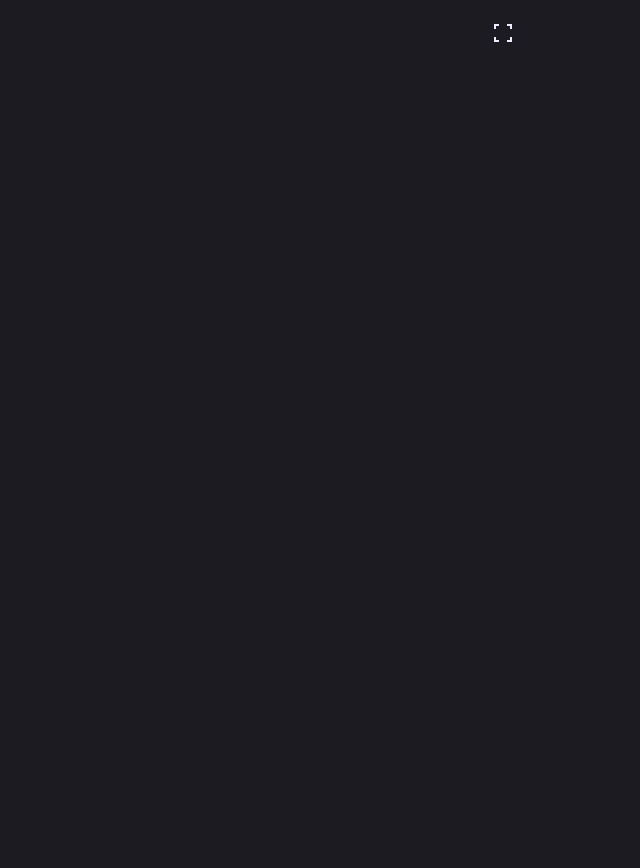
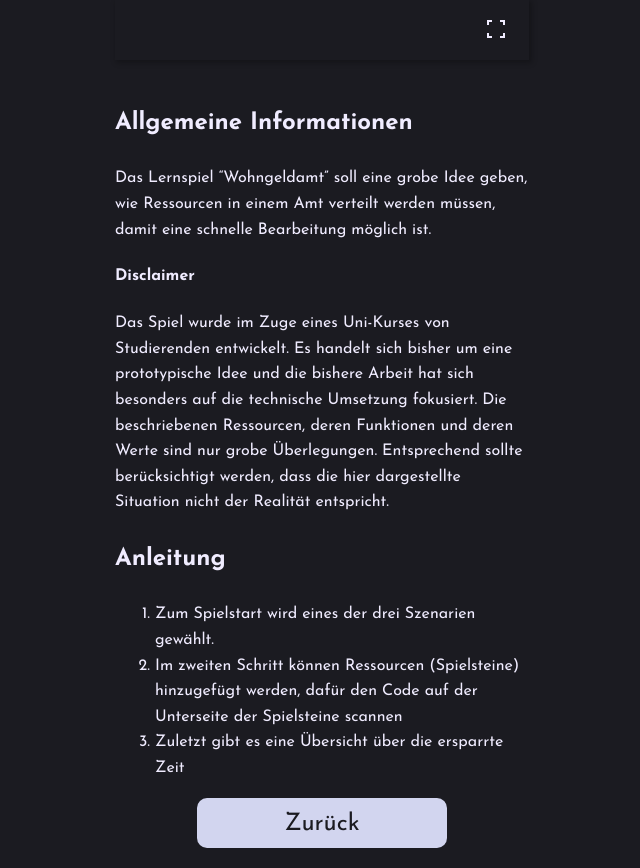
Before and after one commit to skatefasteatass/modellamt, a Vue app: page /info in a window 1280 px wide. Before the commit this address had no page. Shown: the whole page, without its empty margins (318-958 px from the left). Before the commit the page ends 800 px from the top, so only its background shows below. Built offline with nearby package versions, Linux system fonts and the light colour scheme.

Commit message:
better strcuture for header

```diff
--- a/src/App.vue
+++ b/src/App.vue
@@ -1,8 +1,8 @@
 <script setup>
-import { ref, computed, onMounted, onUpdated } from 'vue';
-import { useRoute } from 'vue-router';
-import { useFullscreen } from '@vueuse/core';
-import IconFullscreen from './components/icons/IconFullscreen.vue';
+import { ref, computed, onMounted, onUpdated } from "vue";
+import { useRoute } from "vue-router";
+import { useFullscreen } from "@vueuse/core";
+import IconFullscreen from "./components/icons/IconFullscreen.vue";
 
 const el = ref(null);
 const { isFullscreen, enter, exit, toggle } = useFullscreen(el);
@@ -10,47 +10,61 @@ const { isFullscreen, enter, exit, toggle } = useFullscreen(el);
 const route = useRoute();
 const headerText = computed(() => {
   switch (route.name) {
-    case 'start':
-      return 'Wohngeldbehörde';
+    case "start":
+      return "Wohngeldbehörde";
   }
 });
 var isReturn = false;
 </script>
 
-<template ref='el'>
+<template ref="el">
   <header>
-    <button :class="{hidden: !isReturn }" @click='enter'>
-      <IconFullscreen/>
+    <button :class="{ hidden: !isReturn }" @click="enter">
+      <IconFullscreen />
     </button>
-    <p> {{ headerText }} </p>
-    <button @click='toggle'>
-      <IconFullscreen :close="isFullscreen" fillColor="#F0ECFF"/>
+    <p>{{ headerText }}</p>
+    <button @click="toggle">
+      <IconFullscreen :close="isFullscreen" fillColor="#F0ECFF" />
     </button>
   </header>
   <Suspense>
-    <RouterView/>
+    <div class="container">
+      <RouterView />
+    </div>
   </Suspense>
 </template>
 
 <style scoped>
 header {
-  width:96%;
+  height: 60px;
+  position: sticky;
+  top: 0;
+  width: calc(100% - 30px);
+  padding: 0 15px;
   display: flex;
   justify-content: space-between;
-  padding: 0 10px;
-  margin-bottom: 20px;
+  align-items: center;
+  background-color: var(--neutral);
+  box-shadow: 2px 2px 5.1px 1px rgba(0, 0, 0, 0.26);
 }
-header p{
+header p {
   color: var(--secondary);
   font-size: var(--font-size-large);
   font-weight: 400;
 }
+.container {
+  width: 100%;
+  display: flex;
+  flex-direction: column;
+  align-items: center;
+  margin: 20px 0;
+}
 .hidden {
   visibility: hidden;
 }
-  button{
-    background: none;
-    outline: none;
-    border: none;
-  }
+button {
+  background: none;
+  outline: none;
+  border: none;
+}
 </style>
--- a/src/assets/base.css
+++ b/src/assets/base.css
@@ -19,6 +19,7 @@
 body {
   min-height: 100vh;
   margin: 0;
+  padding: 0;
   color: var(--neutral-light);
   background: var(--neutral);
   line-height: 1.6;
@@ -28,11 +29,8 @@ body {
 
 #app {
   max-width: 414px;
+  max-height: 896px;
   margin: auto;
-  padding: 20px 0;
-  display: flex;
-  flex-direction: column;
-  align-items: center;
 }
 
 h3 {
@@ -42,3 +40,10 @@ h3 {
 p {
   margin: 0;
 }
+a {
+  color: var(--neutral-light);
+  text-decoration: none;
+}
+.light a{
+  color: var(--neutral);
+}
--- a/src/components/Button.vue
+++ b/src/components/Button.vue
@@ -34,4 +34,11 @@ p {
   background-color: var(--primary-light);
   color: var(--neutral);
 }
+a {
+  color: var(--neutral-light);
+  text-decoration: none;
+}
+.light a{
+  color: var(--neutral);
+}
 </style>
--- a/src/router/index.js
+++ b/src/router/index.js
@@ -1,5 +1,6 @@
 import { createRouter, createWebHistory } from 'vue-router'
 import StartView from '../views/StartView.vue'
+import InfoView from '../views/InfoView.vue'
 
 const router = createRouter({
   history: createWebHistory(import.meta.env.BASE_URL),
@@ -16,7 +17,13 @@ const router = createRouter({
       path: '/',
       name: 'start',
       component: StartView
+    },
+    {
+      path: '/info',
+      name: 'info',
+      component: InfoView
     }
+
   ]
 })
 
--- /dev/null
+++ b/src/views/InfoView.vue
@@ -0,0 +1,26 @@
+<script setup>
+  import Button from '../components/Button.vue';
+</script>
+
+<template>
+  <div class="info">
+    <h3>Allgemeine Informationen</h3>
+    <p>Das Lernspiel “Wohngeldamt” soll eine grobe Idee geben, wie Ressourcen in einem Amt verteilt werden müssen, damit eine schnelle Bearbeitung möglich ist.</p>
+    <h4>Disclaimer</h4>
+    <p> Das Spiel wurde im Zuge eines Uni-Kurses von Studierenden entwickelt. Es handelt sich bisher um eine prototypische Idee und die bishere Arbeit hat sich besonders auf die technische Umsetzung fokusiert. Die beschriebenen Ressourcen, deren Funktionen und deren Werte sind nur grobe Überlegungen. Entsprechend sollte berücksichtigt werden, dass die hier dargestellte Situation nicht der Realität entspricht. </p>
+  </div>
+  <div class="anleitung">
+    <h3>Anleitung</h3>
+    <ol>
+      <li>Zum Spielstart wird eines der drei Szenarien gewählt.</li>
+      <li>Im zweiten Schritt können Ressourcen (Spielsteine) hinzugefügt werden, dafür den Code auf der Unterseite der Spielsteine scannen </li>
+      <li>Zuletzt gibt es eine Übersicht über die ersparrte Zeit</li>
+    </ol>
+  </div>
+  <Button is-light>
+    Zurück
+  </Button>
+</template>
+
+<style scoped>
+</style>
--- a/src/views/StartView.vue
+++ b/src/views/StartView.vue
@@ -1,5 +1,6 @@
 <script setup>
   import { computed, onMounted, ref } from 'vue';
+  import { RouterLink } from 'vue-router';
   import ScenarioCard from '../components/ScenarioCard.vue';
   import { useScenariosStore } from '../stores/scenarions.js';
   import Button from '../components/Button.vue';
@@ -15,26 +16,16 @@
     for (var i = 0; i < 3; i++) {
       var offset = containerElement.value.children[0].offsetLeft;
       var x = containerElement.value.children[i].getBoundingClientRect().x;
-      if (Math.abs(offset-x) < 20) {
+      if (Math.abs(offset-x) < 50) {
         selected.value = [false, false, false];
         selected.value[i] = true;
       }
-      //var scale = null;
-      //// scale > 0.8
-      //if (x > 184 || x < -80) {
-      //  scale = 0.6;
-      //} else {
-      //  scale = Math.abs((Math.abs(x-52)-330)/330)
-      //}
-      //// scale = Math.round(scale * 100) / 100;
-      // scales.value[i] = scale;
-      //console.log(i + ": " + scale);
     }
   }
 </script>
 
 <template>
-  <Button is-light>Info & Anleitung</Button>
+  <Button is-light><RouterLink to="/info">Info & Anleitung</RouterLink></Button>
   <p>Wählen Sie ein Szenario:</p>
   <div class="v-scroll" dir="ltr" ref="containerElement" v-on:scroll="updateSelected">
     <ScenarioCard class="card" v-for="(item, index) in scenData" :class="{ selected: selected[index] }" :data="item"/>
@@ -69,4 +60,8 @@
   .selected{
     border: 4px solid var(--primary-light);
   }
+  p {
+    font-style: italic;
+    font-size: var(--font-size-large);
+  }
 </style>
```
Also changed, not shown: 1 other file (tests, documents, lock files or other folders).
